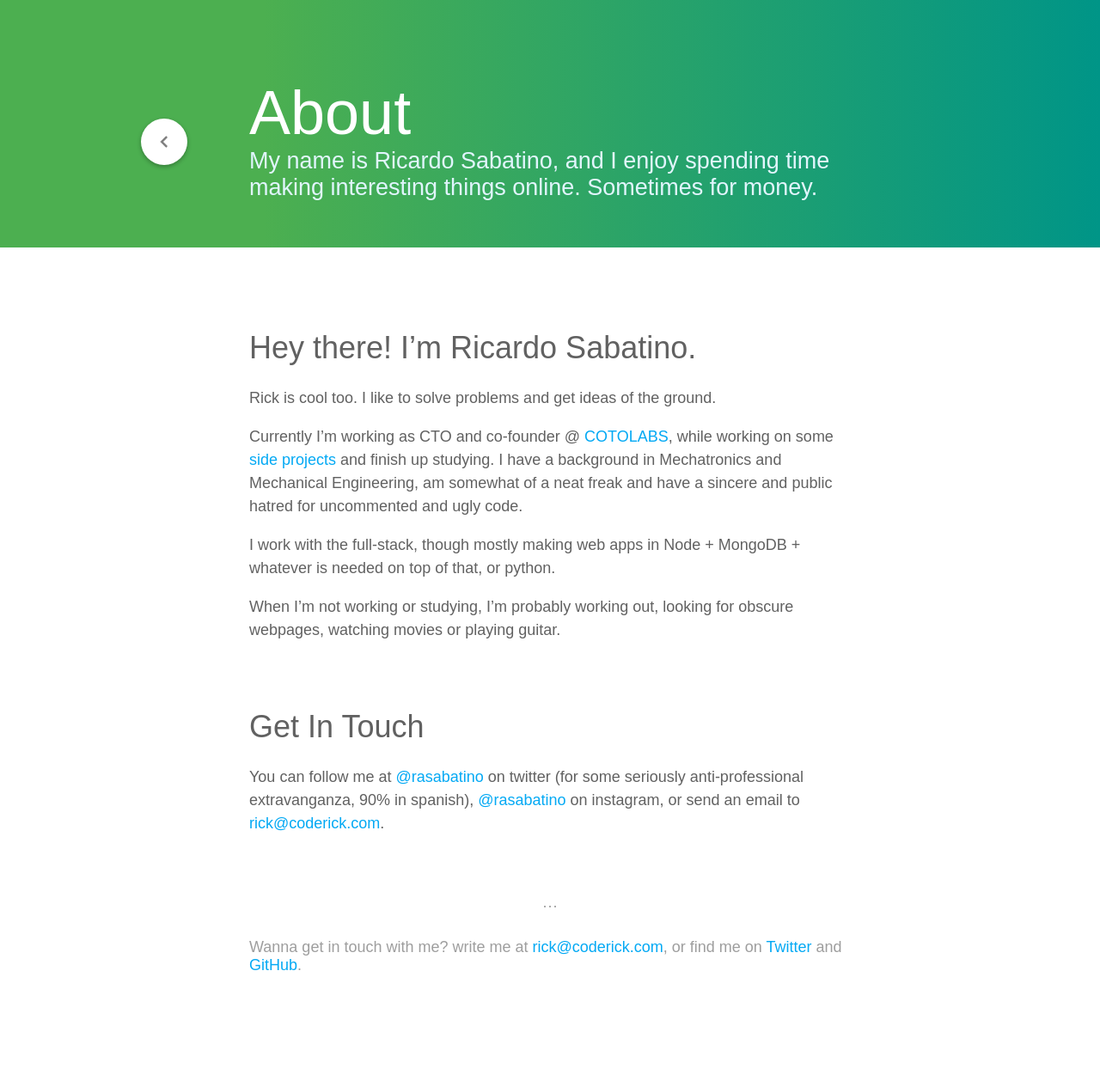
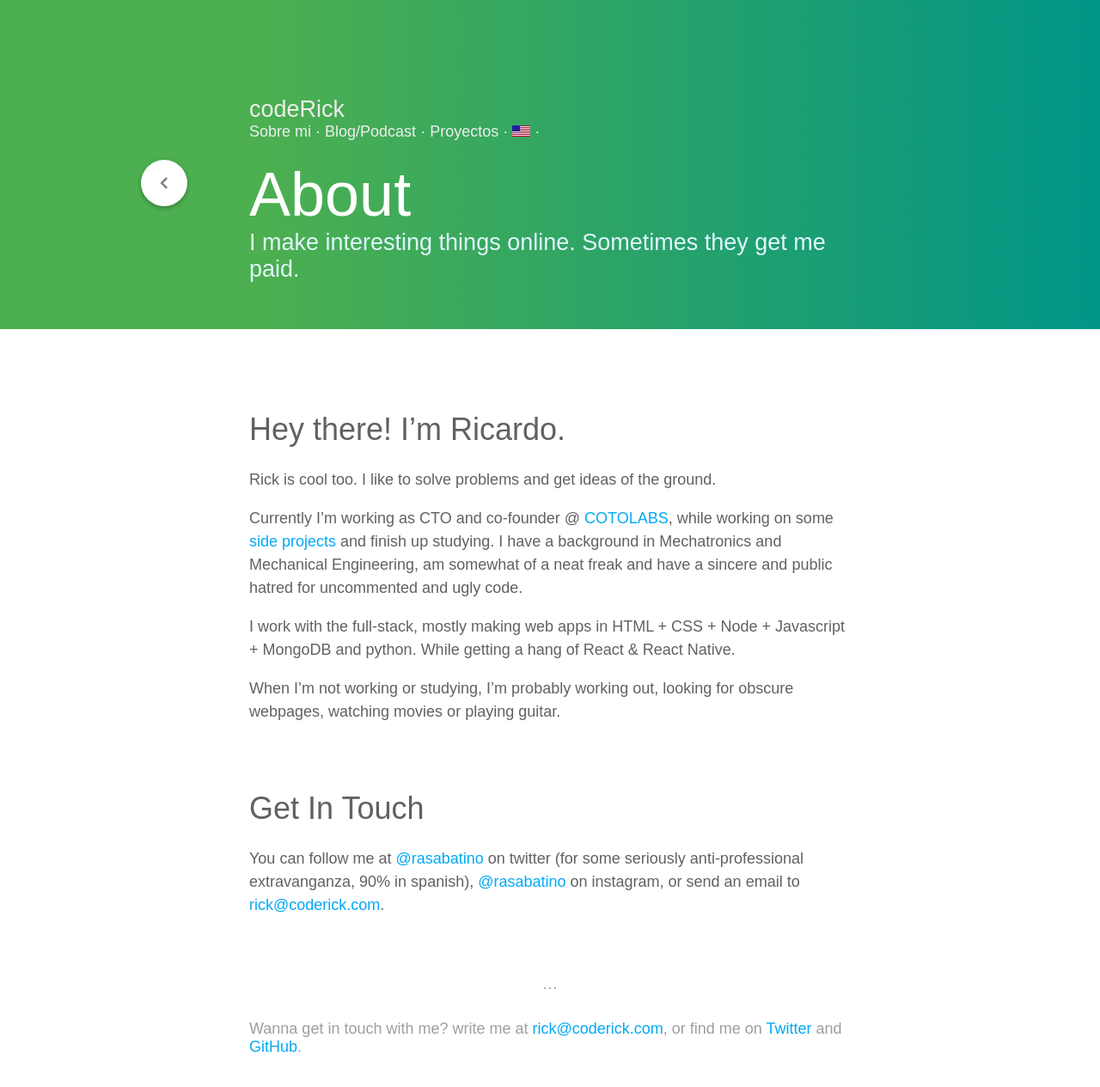
Before and after one commit to NeftaliYagua/coderickdotcom.github.io, a Jekyll site: the page built from english.md, in a window 1280 px wide. Shown: the whole page at 86% size. Built offline with Jekyll 4.4.1, drawn with Linux system fonts in a browser that asks for light colours; nearby versions of some CDN libraries; library files that are not in the unit come from our copies; Markdown is read by kramdown in place of the engine named in the settings; a script that is not in the unit is left out; before the commit the page ends 1170 px from its top, so only the background shows below that.

Commit message:
added a menu for better mobile navigation

```diff
--- a/_includes/foot.html
+++ b/_includes/foot.html
@@ -1,16 +1,13 @@
-<!-- TODO: change this to my google analytics -->
-    <!-- <script type="text/javascript">
+  <script>
   (function(i,s,o,g,r,a,m){i['GoogleAnalyticsObject']=r;i[r]=i[r]||function(){
   (i[r].q=i[r].q||[]).push(arguments)},i[r].l=1*new Date();a=s.createElement(o),
   m=s.getElementsByTagName(o)[0];a.async=1;a.src=g;m.parentNode.insertBefore(a,m)
   })(window,document,'script','//www.google-analytics.com/analytics.js','ga');
 
-          ga('create', 'UA-40241848-1', 'qrohlf.com');
-          ga('require', 'displayfeatures');
+  ga('create', 'UA-75675796-1', 'auto');
   ga('send', 'pageview');
 
-        window.smoothScroll=function(){if(document.querySelectorAll===void 0||window.pageYOffset===void 0||history.pushState===void 0){return}var e=function(e){if(e.nodeName==="HTML")return-window.pageYOffset;return e.getBoundingClientRect().top+window.pageYOffset};var t=function(e){return e<.5?4*e*e*e:(e-1)*(2*e-2)*(2*e-2)+1};var n=function(e,n,r,i){if(r>i)return n;return e+(n-e)*t(r/i)};var r=function(t,r,i){r=r||500;var s=window.pageYOffset;if(typeof t==="number"){var o=parseInt(t)}else{var o=e(t)}var u=Date.now();var a=window.requestAnimationFrame||window.mozRequestAnimationFrame||window.webkitRequestAnimationFrame||function(e){window.setTimeout(e,15)};var f=function(){var e=Date.now()-u;window.scroll(0,n(s,o,e,r));if(e>r){if(typeof i==="function"){i(t)}}else{a(f)}};f()};var i=function(e){e.preventDefault();if(location.hash!==this.hash)window.history.pushState(null,null,this.hash);r(document.getElementById(this.hash.substring(1)),500,function(e){location.replace("#"+e.id)})};document.addEventListener("DOMContentLoaded",function(){var e=document.querySelectorAll('a[href^="#"]'),t;for(var n=e.length;t=e[--n];){t.addEventListener("click",i,false)}});return r}();
-    </script> -->
+  </script>
   <script src="javascripts/jquery.js"></script>
   <script src="javascripts/typed.js"></script>
   <script src="javascripts/main.js"></script>
--- a/_includes/masthead.html
+++ b/_includes/masthead.html
@@ -1,5 +1,8 @@
 <header class="masthead">
   <div class="content">
+    <h2><a href="/">codeRick</a></h2>
+    {% include nav.html %}
+    <br>
     <a class="arrow-left" href="/"></a><h1>{{page.title}}</h1>
     <p class="intro">{{page.summary}}</p>
     {% if page.date %}<p class="date"><a href="/">Ricardo Sabatino</a> &middot; {{ page.date | date: "%d %h %Y" }}</p>{% endif %}
--- a/_includes/nav.html
+++ b/_includes/nav.html
@@ -1,11 +1,8 @@
 <nav>
   <ul class="inline-nav">
   <li><a href="/about">Sobre mi</a></li>
-  <li><a href="/blog">Blog</a></li>
-  <li><a href="/podcast">Podcast</a></li>
+  <li><a href="/blog">Blog/Podcast</a></li>
   <li><a href="/projects">Proyectos</a></li>
-  <li><a href="https://github.com/coderickdotcom">Github</a></li>
-  <li><a href="https://twitter.com/rasabatino">Twitter</a></li>
-  <li><a href="/english"><img src="images/muricaflag.jpg" alt="in english now"/></li>
+  <li><a href="/english"><img src="/images/muricaflag.jpg" alt="in english now"/></li>
   </ul>
 </nav>
--- a/english.md
+++ b/english.md
@@ -1,15 +1,15 @@
 ---
 title: About
 layout: page
-summary: My name is Ricardo Sabatino, and I enjoy spending time making interesting things online. Sometimes for money.
+summary:  I make interesting things online. Sometimes they get me paid.
 permalink: /english/index.html
 ---
-# Hey there! I'm Ricardo Sabatino.
+# Hey there! I'm Ricardo.
 Rick is cool too. I like to solve problems and get ideas of the ground.
 
 Currently I'm working as CTO and co-founder @ [COTOLABS](http://www.cotolabs.com), while working on some  [side projects](/projects) and finish up studying. I have a background in Mechatronics and Mechanical Engineering, am somewhat of a neat freak and have a sincere and public hatred for uncommented and ugly code.
 
-I work with the full-stack, though mostly making web apps in Node + MongoDB + whatever is needed on top of that, or python.
+I work with the full-stack, mostly making web apps in HTML + CSS + Node + Javascript + MongoDB and python. While getting a hang of React & React Native.
 
 When I'm not working or studying, I'm probably working out, looking for obscure webpages, watching movies or playing guitar.
 
```
Also changed, not shown: _posts/2016-03-27-SW-valencia.md (+3 -1 lines). Lines whose indentation alone changed are shown as unchanged.
